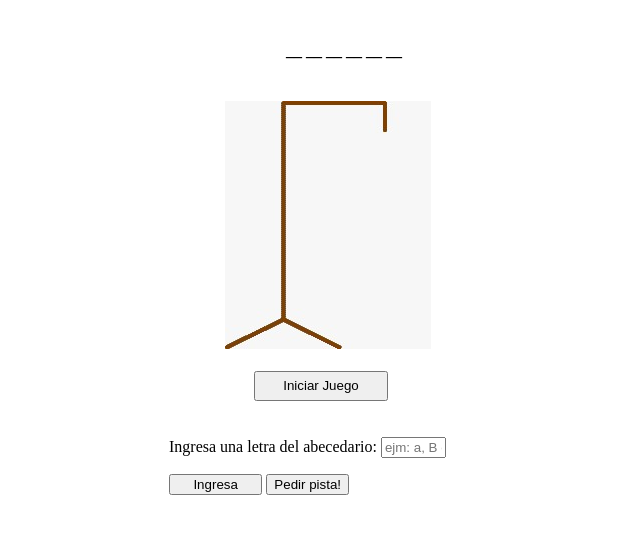
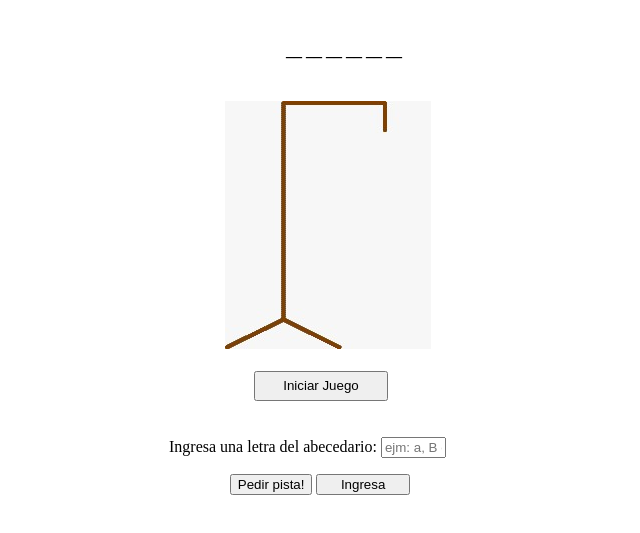
Before and after one commit to cartagoReminiscence/ahorcado-game, a plain HTML site: page index.html in a window 1280 px wide. Shown: the part 61-594 px from the top of the page, without its empty margins (319-959 px from the left). Drawn offline with Linux system fonts and the light colour scheme.

Commit message:
Mejora en posicion de botones.

```diff
--- a/index.html
+++ b/index.html
@@ -32,9 +32,10 @@
         <label for="letra">Ingresa una letra del abecedario: </label>
         <input type="text" name="letra" id="letra" placeholder="ejm: a, B o z" maxlength="1" size="5" />
 
+        <!-- Aún por mejorar el posicionamiento de los botones -->
         <div id="btn-entrada-jugador">
+            <button onclick="pedirPista()" id="pedir-pista">Pedir pista!</button>
             <button onclick="ingresar()" id="ingresar">Ingresa</button>
-            <button onclick="pedirPista()" id="pedir-pista">Pedir pista!</button>
         </div>
     </div>
 
--- a/style.css
+++ b/style.css
@@ -50,12 +50,13 @@ h1 {
 }
 
 #ingresar {
+    /* margin-left: 4em; */
     width: 7em;
 }
 
 #btn-entrada-jugador{
     display: block;
-    margin: 1em auto;
+    margin: 1em 3.8em;
 }
 /* #pedir-pista {
     display: block;
```
